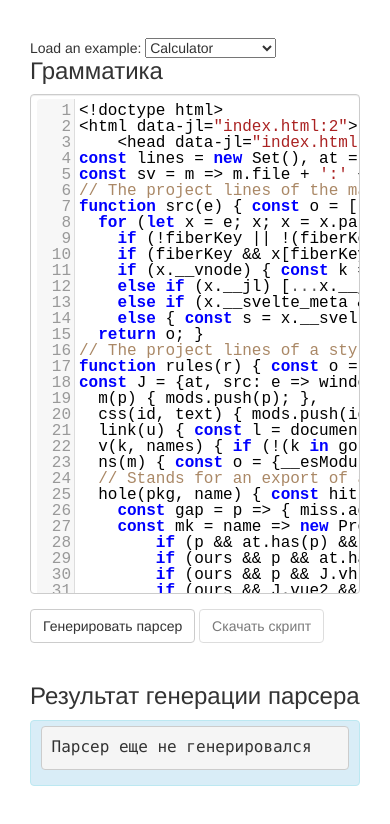
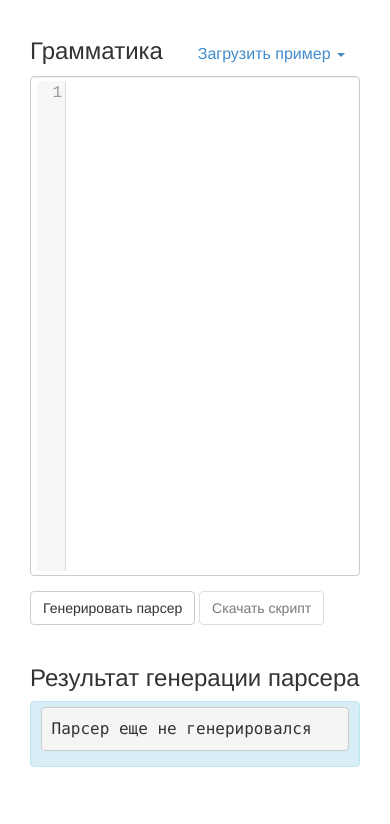
Before and after one commit to triclozan/js-language-creator, a website with bundled scripts: page index.html in a window 390 px wide. Shown: the part 162-986 px from the top of the page. Built offline with nearby package versions, Linux system fonts and the light colour scheme; files whose address does not match are found by name.

Commit message:
bootstrap styled dropdown for examples

```diff
--- a/css/main.css
+++ b/css/main.css
@@ -1,3 +1,28 @@
+@font-face {
+  font-family: 'PT Serif';
+  font-style: normal;
+  font-weight: 400;
+  src: local('../fonts/PTSerif'), local('PTSerif-Regular'), url(http://themes.googleusercontent.com/static/fonts/ptserif/v6/zjBCKJs0bE-LvM0teIV5VPesZW2xOQ-xsNqO47m55DA.woff) format('woff');
+}
+@font-face {
+  font-family: 'PT Serif';
+  font-style: normal;
+  font-weight: 700;
+  src: local('../fonts/PTSerif_bold'), local('PTSerif-Bold'), url(http://themes.googleusercontent.com/static/fonts/ptserif/v6/QABk9IxT-LFTJ_dQzv7xpGOb2gHztoQeulij-1lvl-8.woff) format('woff');
+}
+@font-face {
+  font-family: 'PT Serif';
+  font-style: italic;
+  font-weight: 400;
+  src: local('../fonts/PTSerif_italic'), local('PTSerif-Italic'), url(http://themes.googleusercontent.com/static/fonts/ptserif/v6/3Nwg9VzlwLXPq3fNKwVRMBsxEYwM7FgeyaSgU71cLG0.woff) format('woff');
+}
+@font-face {
+  font-family: 'PT Serif';
+  font-style: italic;
+  font-weight: 700;
+  src: local('../fonts/PTSerif_bold_italic'), local('PTSerif-Italic'), url(http://themes.googleusercontent.com/static/fonts/ptserif/v6/3Nwg9VzlwLXPq3fNKwVRMBsxEYwM7FgeyaSgU71cLG0.woff) format('woff');
+}
+
 .browsehappy {
   margin: 0.2em 0;
   background: #ccc;
@@ -6,6 +31,7 @@
 
 /* Space out content a bit */
 body {
+  font-family: 'PT Serif', serif;
   padding-top: 20px;
   padding-bottom: 20px; }
 
@@ -64,6 +90,11 @@ pre,.CodeMirror pre,.CodeMirror,textarea {
 .alert.pre_wrapper {
   margin-bottom: 0;
   padding: 5px 10px;
+}
+
+#examples {
+  margin-top: 15px;
+  font-size: 16px;
 }
 
 .linedwrap {
--- a/index.html
+++ b/index.html
@@ -24,17 +24,38 @@
             <div class="row marketing">
                 <div class="col-lg-12">
                     <div class="tab-content">
+
                         <div class="tab-pane active" id="parserGenTab">
-    <p>
-    Load an example:
-    <select id="examples">
-      <option value="jison/calculator.jison" selected="true">Calculator</option>
-      <option value="jison/lambdacalc.jison">Lambda Calculus</option>
-      <!--<option value="ansic.jison">ANSI C</option>-->
-    </select>
-    </p>
+                            <!--<p class="pull-right">
+                            Загрузить пример:
+                            <select id="examples">
+                              <option value="jison/calculator.jison" selected="true">Calculator</option>
+                              <option value="jison/lambdacalc.jison">Lambda Calculus</option>
+                            </select>
+                            </p>-->
                             <div class="block first">
-                                <h3>Грамматика</h3>
+                                <div class="clearfix">
+                                    <h3 class="pull-left">Грамматика</h3>
+                                    <ul id="examples" class="nav nav-pills pull-right">
+                                      <li class="dropdown">
+                                        <a role="button" data-toggle="dropdown" href="#">Загрузить пример <b class="caret"></b></a>
+                                        <ul class="dropdown-menu" role="menu">
+                                          <li role="presentation"><a role="menuitem" tabindex="-1" href="jison/calculator.jison">Calculator</a></li>
+                                          <li role="presentation"><a role="menuitem" tabindex="-1" href="jison/lambdacalc.jison">Lambda Calculus</a></li>
+                                        </ul>
+                                      </li>
+                                    </ul>
+                                </div>
+
+                            <!--<ul class="nav nav-pills pull-right">
+                              <li class="dropdown">
+                                <a role="button" data-toggle="dropdown" href="#">Загрузить пример <b class="caret"></b></a>
+                                <ul id="menu1" class="dropdown-menu" role="menu">
+                                  <li role="presentation"><a role="menuitem" tabindex="-1" href="http://twitter.com/fat">Action</a></li>
+                                  <li role="presentation"><a role="menuitem" tabindex="-1" href="http://twitter.com/fat">Another action</a></li>
+                                </ul>
+                              </li>
+                            </ul>-->
                                 <div class="form-group">
                                     <textarea class="form-control" id="grammar" placeholder="Введите описание грамматики" rows="32"></textarea>
                                 </div>
--- a/js/main.js
+++ b/js/main.js
@@ -30,13 +30,9 @@ $(document).ready(function () {
         lineNumbers: true
     });
 
-    var file = $("#examples").val();
-    $.get(file, function (data) {
-        grammarEditor.setValue(data);
-    });
-
-    $("#examples").change(function(ev) {
-        var file = this.options[this.selectedIndex].value;
+    $("#examples ul a").click(function(e) {
+        e.preventDefault();
+        var file = $(this).attr('href');
         $.get(file, function (data) {
             grammarEditor.setValue(data);
         });
```
